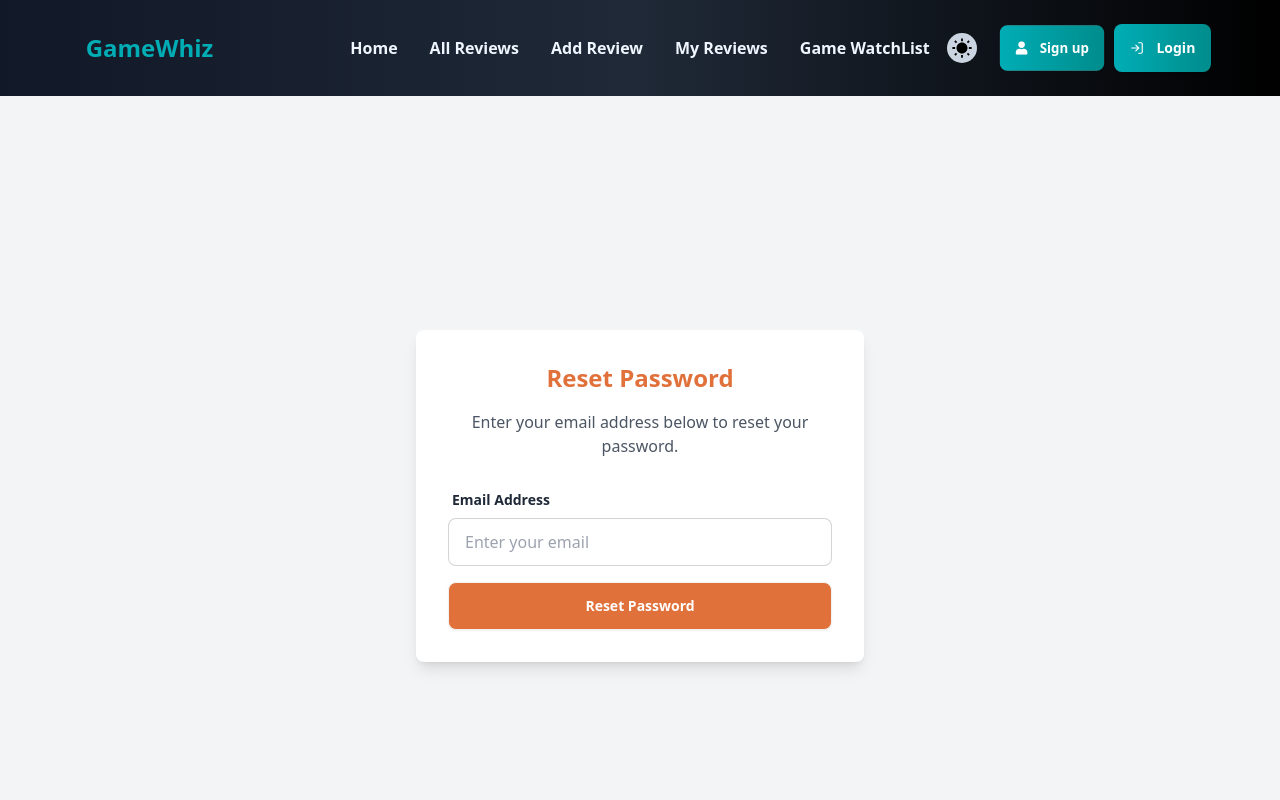
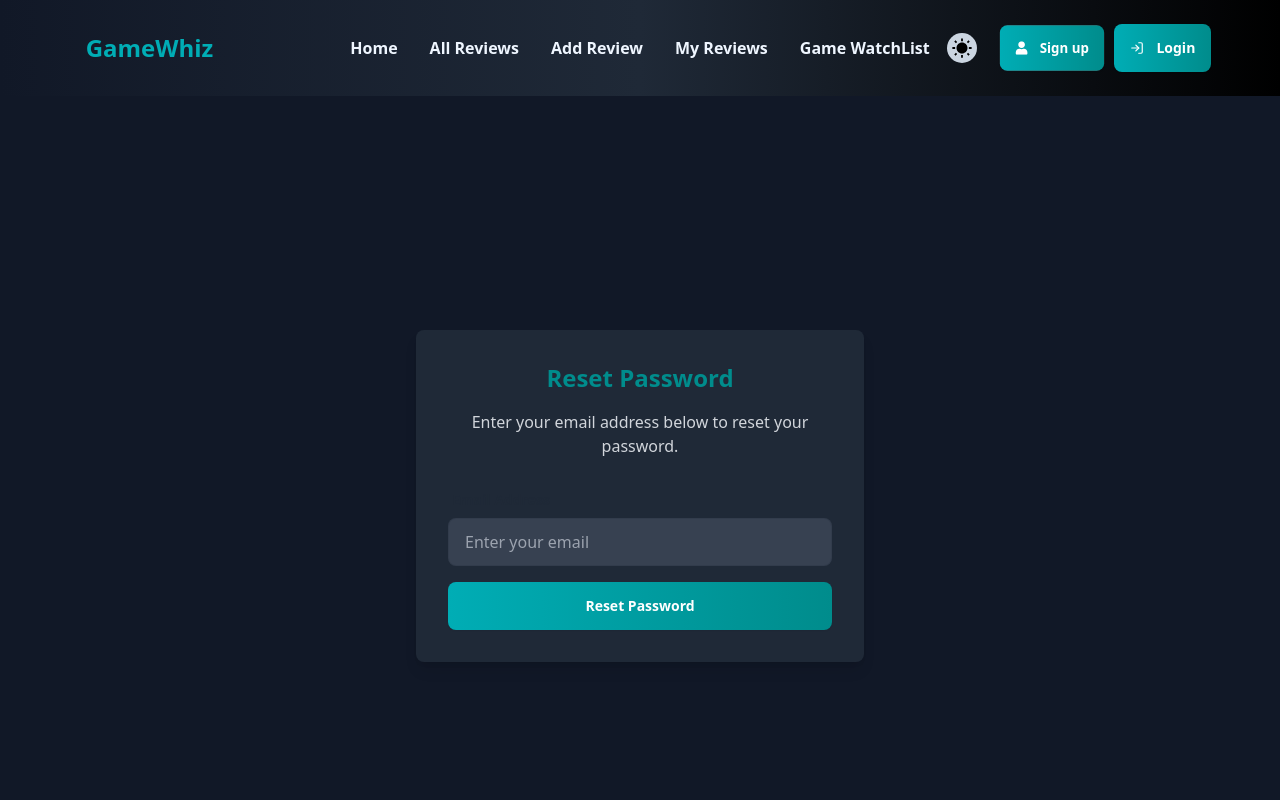
Before and after one commit to IftekarRahmanRuhit/GameWhiz-client-side, a React (Vite) app: page /forgetpassword in a window 1280 px wide. Shown: the top 800 px of the page. Built offline with nearby package versions, Linux system fonts and the light colour scheme; no server answers.

Commit message:
added design for forget password and update routes

```diff
--- a/src/Components/HighestRatedReviews.jsx
+++ b/src/Components/HighestRatedReviews.jsx
@@ -35,7 +35,7 @@ const HighestRatedReviews = () => {
         {reviews.map((review) => (
           <div
             key={review._id}
-            className="card relative bg-base-100 dark:bg-gray-900 dark:text-white p-6 rounded-lg shadow-lg animate__animated animate__fadeInUp cursor-pointer hover:border-[#008C8C] hover:border-2 overflow-hidden"
+            className="card relative bg-base-100 dark:bg-gray-900 dark:text-white p-6 rounded-lg shadow-lg animate__animated animate__fadeInUp cursor-pointer"
           >
 
             <div className="relative overflow-hidden rounded-lg">
--- a/src/Components/Pages/AddReview.jsx
+++ b/src/Components/Pages/AddReview.jsx
@@ -26,7 +26,7 @@ const AddReview = () => {
       userName: user?.displayName,
     };
 
-    console.log(newReview);
+    // console.log(newReview);
 
     fetch("http://localhost:5010/reviews", {
       method: "POST",
--- a/src/Components/Pages/AllReviews.jsx
+++ b/src/Components/Pages/AllReviews.jsx
@@ -109,7 +109,7 @@ const AllReviews = () => {
             {filteredReviews.map((review) => (
               <div
                 key={review.id}
-                className="card relative bg-base-100 dark:bg-gray-900 dark:text-white p-6 rounded-lg shadow-lg animate__animated animate__fadeInUp cursor-pointer hover:border-[#008C8C] hover:border-2 overflow-hidden hover:scale-105 transition duration-100 "
+                className="card relative bg-base-100 dark:bg-gray-900 dark:text-white p-6 rounded-lg shadow-lg animate__animated animate__fadeInUp cursor-pointer"
               >
                 <div className="relative overflow-hidden rounded-lg">
                   <img
--- a/src/Components/Pages/ForgetPassword.jsx
+++ b/src/Components/Pages/ForgetPassword.jsx
@@ -31,27 +31,27 @@ const ForgetPassword = () => {
 
 
     return (
-        <div className="flex justify-center items-center min-h-screen bg-gray-100 p-4">
-        <div className="bg-white p-8 rounded-lg shadow-lg w-full max-w-md">
-          <h2 className="text-2xl font-bold text-center mb-4 text-[#E1713B]">Reset Password</h2>
-          <p className="text-gray-600 text-center mb-6 font-medium">
+        <div className="flex justify-center items-center min-h-screen bg-gray-200 dark:bg-gray-900 p-4">
+        <div className="bg-white dark:bg-gray-800 p-8 rounded-lg shadow-lg w-full max-w-md">
+          <h2 className="text-2xl font-bold text-center mb-4 text-[#008C8C]">Reset Password</h2>
+          <p className="text-gray-600 dark:text-gray-300 text-center mb-6 font-medium">
             Enter your email address below to reset your password.
           </p>
           <div className="form-control mb-4">
             <label className="label">
-              <span className="label-text font-bold">Email Address</span>
+              <span className="label-text font-bold ">Email Address</span>
             </label>
             <input
               type="email"
               value={email}
               onChange={(e) => setEmail(e.target.value)}
-              className="input input-bordered w-full focus:outline-none focus:ring-2 focus:ring-[#E1713B]"
+              className="input input-bordered w-full focus:outline-none focus:ring-2 focus:ring-[#008C8C] dark:bg-gray-700 dark:text-white"
               placeholder="Enter your email"
             />
           </div>
           <button
             onClick={handleResetPassword}
-            className="btn text-white bg-[#E1713B] hover:bg-orange-600 w-full"
+            className="btn t font-bold bg-gradient-to-r from-[#00ADB5] to-[#008C8C] text-white hover:bg-gradient-to-l hover:bg-[#008C8C] transition-all duration-300 border-none w-full"
           >
             Reset Password
           </button>
--- a/src/Components/Pages/GameWatchlist.jsx
+++ b/src/Components/Pages/GameWatchlist.jsx
@@ -2,7 +2,7 @@ import { Link, useLoaderData } from "react-router-dom";
 
 const GameWatchlist = () => {
   const watchLists = useLoaderData();
-  console.log(watchLists);
+  // console.log(watchLists);
 
   return (
 <div className="bg-slate-100 dark:bg-gradient-to-r from-gray-800 via-[#013b3b] to-gray-800">
--- a/src/Components/Pages/MyReviews.jsx
+++ b/src/Components/Pages/MyReviews.jsx
@@ -4,7 +4,7 @@ import Swal from "sweetalert2";
 
 const MyReviews = () => {
   const reviews = useLoaderData();
-  console.log(reviews);
+  // console.log(reviews);
 
   const [myReviews, setMyReviews] = useState(reviews);
 
--- a/src/Routes/Routes.jsx
+++ b/src/Routes/Routes.jsx
@@ -23,7 +23,7 @@ export const routes = createBrowserRouter([
         {
             path:'/',
             element:<Home></Home>,
-            loader:()=> fetch('http://localhost:5010/highest-rated-reviews')
+            loader:()=> fetch('https://game-whiz-server-side.vercel.app/highest-rated-reviews')
         },
         {
             path: '/login',
@@ -36,12 +36,12 @@ export const routes = createBrowserRouter([
         {
             path: '/allreviews',
             element: <AllReviews></AllReviews>,
-            loader: ()=> fetch('http://localhost:5010/reviews')
+            loader: ()=> fetch('https://game-whiz-server-side.vercel.app/reviews')
         },
         {
             path:'/reviews/:id',
             element: <ReviewDetails></ReviewDetails>,
-            loader: ({params})=> fetch(`http://localhost:5010/reviews/${params.id}`)
+            loader: ({params})=> fetch(`https://game-whiz-server-side.vercel.app/reviews/${params.id}`)
         },
         {
             path: '/addreview',
@@ -50,18 +50,18 @@ export const routes = createBrowserRouter([
         {
             path:'/updatereview/:id',
             element: <UpdateReview></UpdateReview>,
-            loader: ({params})=> fetch(`http://localhost:5010/reviews/${params.id}`)
+            loader: ({params})=> fetch(`https://game-whiz-server-side.vercel.app/reviews/${params.id}`)
 
         },
         {
             path: '/myreviews/:email',
             element: <PrivateRoute><MyReviews></MyReviews></PrivateRoute>,
-            loader: ({params})=>fetch(`http://localhost:5010/myreviews/${params.email}`)
+            loader: ({params})=>fetch(`https://game-whiz-server-side.vercel.app/myreviews/${params.email}`)
         },
         {
             path: '/gamewatchlist/:email',
             element: <PrivateRoute><GameWatchlist></GameWatchlist></PrivateRoute>,
-            loader: ({params})=>fetch(`http://localhost:5010/gamewatchlist/${params.email}`)
+            loader: ({params})=>fetch(`https://game-whiz-server-side.vercel.app/gamewatchlist/${params.email}`)
         },
         {
             path: '/forgetpassword',
```
